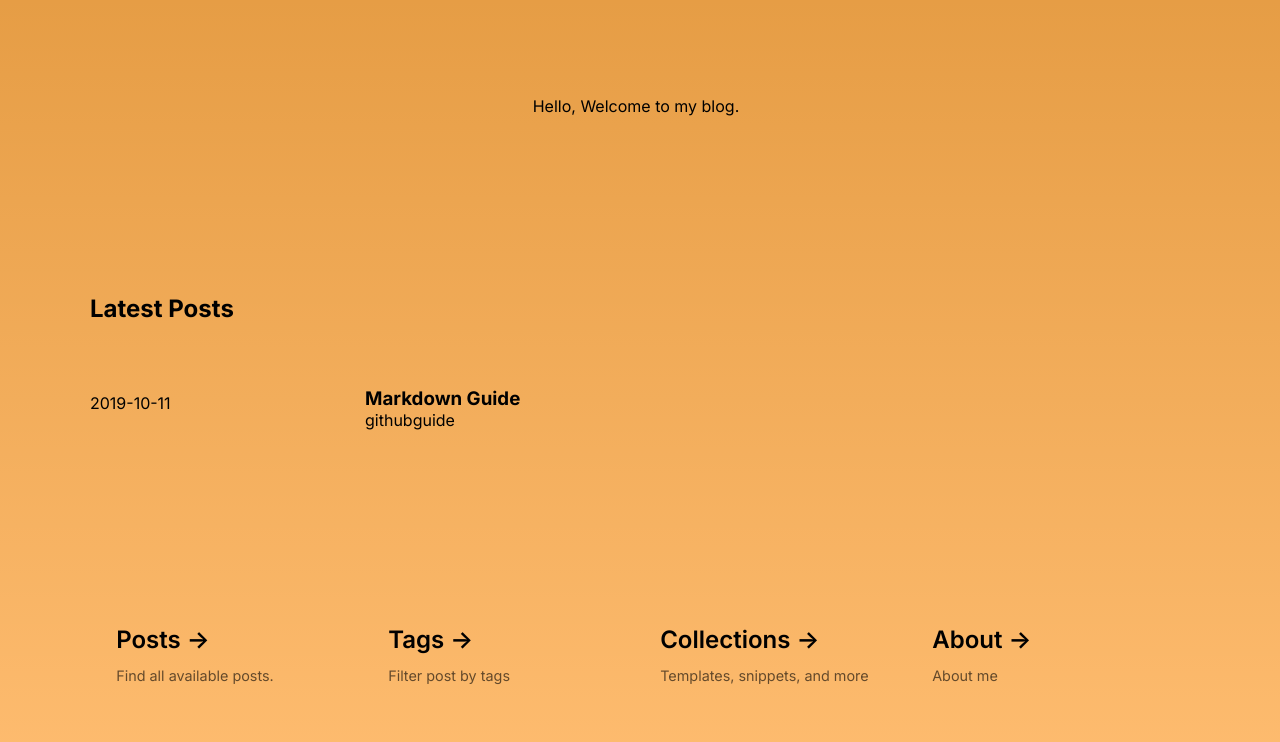
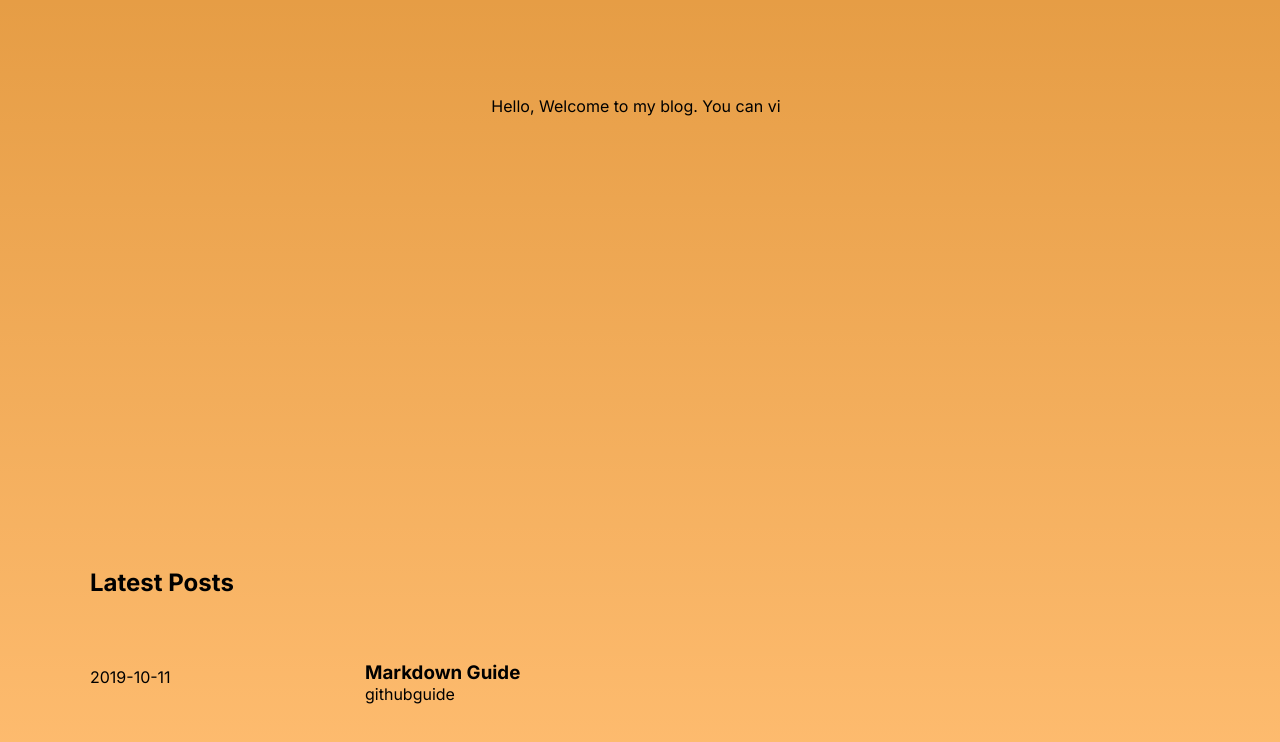
Before and after one commit to Muffinmann/my-next-blog, a Next.js app: page / in a window 1280 px wide. Shown: the top 742 px of the page. Built offline with nearby package versions, Linux system fonts and the light colour scheme.

Commit message:
add typewriter animation

```diff
--- a/components/TypeMachine.module.css
+++ b/components/TypeMachine.module.css
@@ -6,6 +6,11 @@
 
 .typewriter {
     max-width: 300px;
+}
+
+.typewriter a {
+    text-decoration: underline;
+    text-decoration-style: solid;
 }
 
 /*
--- a/components/TypeMachine.tsx
+++ b/components/TypeMachine.tsx
@@ -1,23 +1,55 @@
-import { useEffect, useState } from "react";
+import { Children, cloneElement, createElement, ReactElement, ReactNode, useEffect, useRef, useState } from "react";
 import styles from './TypeMachine.module.css';
 
 
-const TypeMachine = ({ children }: {children: string}) => {
-  console.log(children);
+const applyTypeAnimation = (text: string, update: (s: string) => void) => {
+  let currentString = '';
+  Array.from(text).forEach((letter, index) => {
+    setTimeout(() => {
+      currentString = currentString.concat(letter);
+      update(currentString);
+    }, 150 * index);
+  });
+};
+
+const useTypeAnimation = (text: string) => {
   const [letters, setLetters] = useState('');
-  // console.log(children);
+
   useEffect(() => {
-    let currentString = '';
-    Array.from(children).forEach((letter, index) => {
-      setTimeout(() => {
-        currentString = currentString.concat(letter);
-        setLetters(currentString);
-      }, 150 * index);
-    });
-  }, [children]);
+    applyTypeAnimation(text, setLetters);
+  }, [text]);
+
+  return letters;
+};
+
+const Typewriter = ({ children }: {children: string}) => {
+  const letters = useTypeAnimation(children);
+  return (
+    <>
+      {letters}<span className={styles.caret} />
+    </>
+  );
+};
+
+const Scheduler = ({ children }:{children: ReactElement[]}) => {
+  const isFirstChildString = typeof children[0] === 'string';
+  const text = isFirstChildString ? children[0] : children[0]?.props.children || '';
+  const letters = useTypeAnimation(text);
+  return <>
+    {isFirstChildString ? letters : cloneElement(children[0], children[0]?.props, ` ${letters}`)}
+    {letters.length === text.length && children.length > 1 && <Scheduler key={Date.now()}>{children.slice(1)}</Scheduler>}
+    {/* <span className={styles.caret} /> */}
+  </>;
+};
+
+const TypeMachine = ({ children }: {children: (string | ReactElement)[]}) => {
+  const arrayChildren = Children.toArray(children).map((child, index) => index > 0 && typeof child === 'string' ? ` ${child}` : child) as ReactElement[];
+  console.log('children = ', arrayChildren);
+
   return (
     <div className={styles.typewriter}>
-      {letters}<span className={styles.caret} />
+      <Scheduler>{arrayChildren}</Scheduler>
+      <span className={styles.caret} />
     </div>
   );
 };
--- a/pages/index.tsx
+++ b/pages/index.tsx
@@ -27,10 +27,16 @@ export default function Home({ allPostsData }: HomeProps) {
   return (
     <main className={styles.main}>
       <div>
-        <TypeMachine>
-          {/* TODO: support <a>: extract the string  */}
-          Hello, Welcome to my blog.
-        </TypeMachine>
+
+        <Link href={'/'}>
+          <TypeMachine>
+            {/* TODO: support <a>: extract the string  */}
+            Hello, Welcome to my blog. You can visit
+            <Link href={'/posts/test-post'}>First Post</Link>
+            or visit my
+            <Link href={'/projects'}>Projects</Link>
+          </TypeMachine>
+        </Link>
       </div>
       <section className={styles.section}>
         <h2>Latest Posts</h2>
@@ -58,7 +64,7 @@ export default function Home({ allPostsData }: HomeProps) {
 
       </section>
 
-      <div className={styles.grid}>
+      {/* <div className={styles.grid}>
         <a
           href="https://nextjs.org/docs?utm_source=create-next-app&utm_medium=default-template&utm_campaign=create-next-app"
           className={styles.card}
@@ -114,7 +120,7 @@ export default function Home({ allPostsData }: HomeProps) {
             About me
           </p>
         </a>
-      </div>
+      </div> */}
     </main>
   );
 }
```
